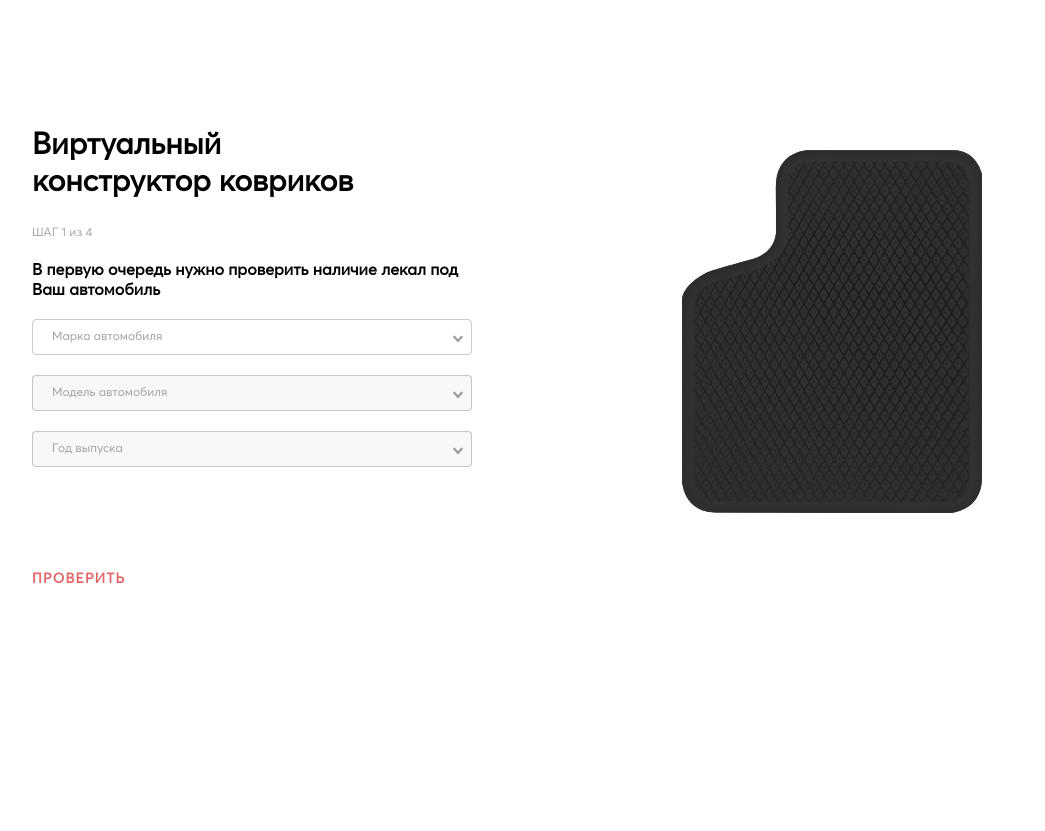
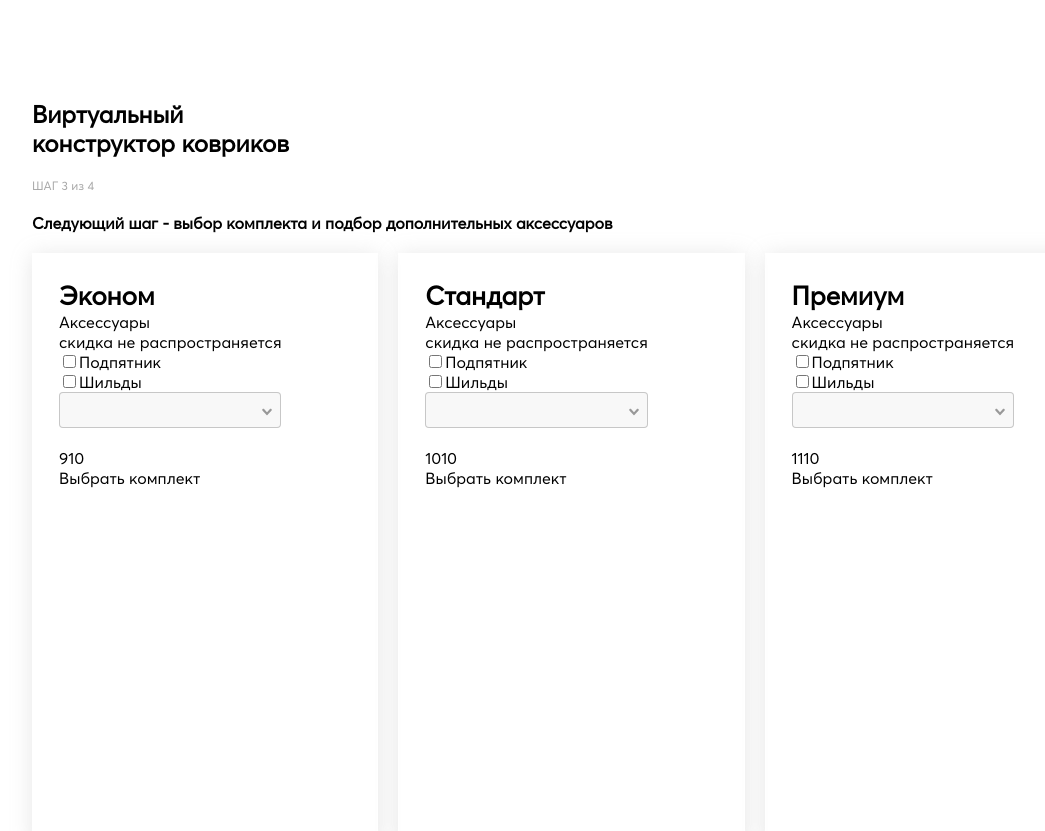
Before and after one commit to temofart/eva, a Vue app: page / in a window 1280 px wide. Shown: the top 831 px of the page, without its empty margins (58-1103 px from the left). Before the commit the page ends 800 px from the top, so only its background shows below. Built offline with nearby package versions, Linux system fonts and the light colour scheme; no server answers.

Commit message:
functionality options

```diff
--- a/src/App.vue
+++ b/src/App.vue
@@ -2,7 +2,7 @@
   <div id="constructor">
     <keep-alive>
       <transition name="fade" mode="out-in">
-        <component :is="`slide-${currentSlide}`" />
+        <component :is="`slide-3`" />
       </transition>
     </keep-alive>
     <modal />
--- a/src/components/slide-1.vue
+++ b/src/components/slide-1.vue
@@ -79,6 +79,7 @@ export default {
     async fetchModel(brand) {
       const res = await fetch(`https://api.auto.ria.com/categories/1/marks/${brand}/models`)
       const json = await res.json()
+      this.models = []
       json.forEach((item) => {
         this.models.push(item.name)
       })
--- a/src/components/slide-3.vue
+++ b/src/components/slide-3.vue
@@ -2,54 +2,71 @@
   <div class="slide">
     <h2>Виртуальный<br>конструктор ковриков</h2>
     <div class="step">ШАГ 3 из 4</div>
-    <strong class="description">Следующий шаг- выбор комплекта и подбор дополнительных аксессуаров</strong>
-    <div class="choose">
-      <div
-        v-for="(item, index) in items"
-        :key="item.id"
-        @click.stop="modal(item, index)"
-        class="item"
-        :class="{'active': index === activeItem}"
-      >{{item}}</div>
-    </div>
-    <button @click.prevent="sendData" :disabled="!allowNext">Дальше</button>
+    <strong class="description">Следующий шаг - выбор комплекта и подбор дополнительных аксессуаров</strong>
+      <div class="choose">
+        <div
+          v-for="(item, id) in getKits"
+          :key="id"
+          class="item"
+        >
+          <h3 class="title">{{item.title}}</h3>
+          <div class="accessuar">
+            <div class="acc-title">Аксессуары</div>
+            <div class="acc-desc">скидка не распространяется</div>
+            <img src="" alt="" />
+            <div class="options" v-if="item.pyatnik || item.shildi">
+              <div class="option">
+                <input type="checkbox" @change="calc(id, item, 'pyatnik')">
+                <label>Подпятник</label>
+              </div>
+              <div class="option">
+                <input type="checkbox" @change="calc(id, item, 'shilda')">
+                <label>Шильды</label>
+                <v-select
+                  :options="['1', '2', '3', '4', '5']"
+                  @input="setShildaCount([$event, id])"
+                  :disabled="isSelectDisabled(id)"
+                />
+              </div>
+            </div>
+            <div class="complete">
+              <div class="price">{{getPrice(id)}}</div>
+              <div
+                @click.prevent="sendData(item)"
+                class="button"
+              >Выбрать комплект</div>
+            </div>
+          </div>
+        </div>
+      </div>
   </div>
 </template>
 
 <script>
-import {mapMutations} from 'vuex'
+import {mapMutations, mapGetters} from 'vuex'
 export default {
   name: 'slide-3',
   data() {
     return {
-      choosen: null,
-      value: null,
-      items: ['Эконом', 'Стандарт', 'Премиум', 'Премиум плюс', 'Платинум', 'VIP'],
-      activeItem: null
     }
   },
   methods: {
-    ...mapMutations(['next', 'openModal']),
-    sendData() {
+    ...mapMutations(['setOption', 'next', 'setKit', 'setShildaCount']),
+    calc(id, item, which, value) {
+      if (which === 'pyatnik') {
+        this.setOption([id, 'pyatnik'])
+      }
+      if (which === 'shilda') {
+        this.setOption([id, 'shilda'])
+      }
+    },
+    sendData(obj) {
+      this.setKit(obj)
       this.next()
-    },
-    modal(val, id) {
-      if (val === 'Эконом') this.value = 'econom'
-      if (val === 'Стандарт') this.value = 'standart'
-      if (val === 'Премиум') this.value = 'premium'
-      if (val === 'Премиум плюс') this.value = 'premiumPlus'
-      if (val === 'Платинум') this.value = 'platinum'
-      if (val === 'VIP') this.value = 'vip'
-      this.openModal(this.value)
-      this.activeItem = id
     }
   },
   computed: {
-    allowNext: {
-      get() {
-        return (this.activeItem !== null) ? true : false
-      }
-    }
+    ...mapGetters(['getKits', 'getPrice', 'isSelectDisabled']),
   }
 }
 </script>
@@ -60,17 +77,21 @@ export default {
     flex-wrap: wrap;
 
     .item {
-      width: 100px;
-      height: 100px;
-      border: 1px solid #ccc;
+      max-width: calc(33.3% - 20px);
+      width: 100%;
+      margin-bottom: 20px;
+      min-height: 590px;
+      box-shadow: 0px 2px 20px 0px #e0e0e0d1;
+      border: 1px solid transparent;
+      padding: 26px;
       display: flex;
-      align-items: center;
-      justify-content: center;
+      align-items: flex-start;
+      flex-direction: column;
       cursor: pointer;
-      text-align: center;
+      transition: all .5s ease;
 
       &:hover {
-        border: 1px solid red;
+        border: 1px solid #e40004;
       }
 
       &:not(:last-child) {
@@ -80,6 +101,12 @@ export default {
       &.active {
         border: 2px solid rgb(5, 206, 5);
       }
+
+      .title {
+        font-size: 26px;
+        margin: 0;
+        padding: 0;
+      }
     }
   }
 </style>
--- a/src/store/index.js
+++ b/src/store/index.js
@@ -8,9 +8,9 @@ export default new Vuex.Store({
     currentSlide: 1,
     carModel: [],
     colors: [],
-    personal: '',
+    personal: null,
     isModal: false,
-    kit: '',
+    kit: null,
     pyatnikPrice: 450,
     shildaPrice: 150,
     totalPrice: null,
@@ -20,14 +20,10 @@ export default new Vuex.Store({
         price: 910,
         pyatnik: {
           is: false,
-          title: 'Подпятник',
-          price: 150
         },
         shildi: {
           is: false,
-          title: 'Шильды',
-          price: 150,
-          count: null
+          count: 1
         }
       },
       standart: {
@@ -35,14 +31,10 @@ export default new Vuex.Store({
         price: 1010,
         pyatnik: {
           is: false,
-          title: 'Подпятник',
-          price: 150
         },
         shildi: {
           is: false,
-          title: 'Шильды',
-          price: 150,
-          count: null
+          count: 1
         }
       },
       premium: {
@@ -50,60 +42,23 @@ export default new Vuex.Store({
         price: 1110,
         pyatnik: {
           is: false,
-          title: 'Подпятник',
-          price: 150
         },
         shildi: {
           is: false,
-          title: 'Шильды',
-          price: 150,
-          count: null
+          count: 1
         }
       },
       premiumPlus: {
         title: 'Премиум Плюс',
-        price: 1210,
-        pyatnik: {
-          is: false,
-          title: 'Подпятник',
-          price: 150
-        },
-        shildi: {
-          is: false,
-          title: 'Шильды',
-          price: 150,
-          count: null
-        }
+        price: 1210
       },
       platinum: {
         title: 'Платинум',
-        price: 1310,
-        pyatnik: {
-          is: false,
-          title: 'Подпятник',
-          price: 150
-        },
-        shildi: {
-          is: false,
-          title: 'Шильды',
-          price: 150,
-          count: null
-        }
+        price: 1310
       },
       vip: {
         title: 'VIP',
-        price: 1410,
-        pyatnik: {
-          is: false,
-          title: 'Подпятник',
-          price: 150
-        },
-        shildi: {
-          is: false,
-          title: 'Шильды',
-          price: 150,
-          count: null
-        }
+        price: 1410
       }
     }
   },
@@ -120,8 +75,11 @@ export default new Vuex.Store({
     setColor(state, [main, secondary]) {
       state.colors = [main, secondary]
     },
-    setKit(state, kit) {
-      state.kit = kit
+    setKit(state, obj) {
+      state.kit = obj
+    },
+    setShildaCount(state, [count, id]) {
+      state.kits[id].shildi.count = count
     },
     setPersonal(state, [name, phone]) {
       state.personal = [name, phone]
@@ -143,6 +101,47 @@ export default new Vuex.Store({
         set.shildi.count = count
       }
       state.totalPrice = totalPrice
+    },
+    setOption(state, [id, which]) {
+      if (which === 'pyatnik') {
+        state.kits[id].pyatnik.is = !state.kits[id].pyatnik.is
+      }
+      if (which === 'shilda') {
+        state.kits[id].shildi.is = !state.kits[id].shildi.is
+      }
+    }
+  },
+  getters: {
+    getKits(state) {
+      return state.kits
+    },
+    getPrice: state => id => {
+      const kit = state.kits[id]
+
+      if ("pyatnik" in kit) {
+        if (kit.pyatnik.is && kit.shildi.is) {
+          return kit.price + state.pyatnikPrice + state.shildaPrice * kit.shildi.count
+        }
+        else if (kit.pyatnik.is || kit.shildi.is) {
+          if (kit.pyatnik.is) {
+            console.log('here')
+            return kit.price + state.pyatnikPrice
+          }
+          if (kit.shildi.is) {
+            return kit.price + state.shildaPrice * kit.shildi.count
+          }
+        }
+        else {
+          return kit.price
+        }
+      }
+
+      else {
+        return kit.price
+      }
+    },
+    isSelectDisabled: state => id => {
+      return state.kits[id].shildi.is ? false : true
     }
   }
 })
```
